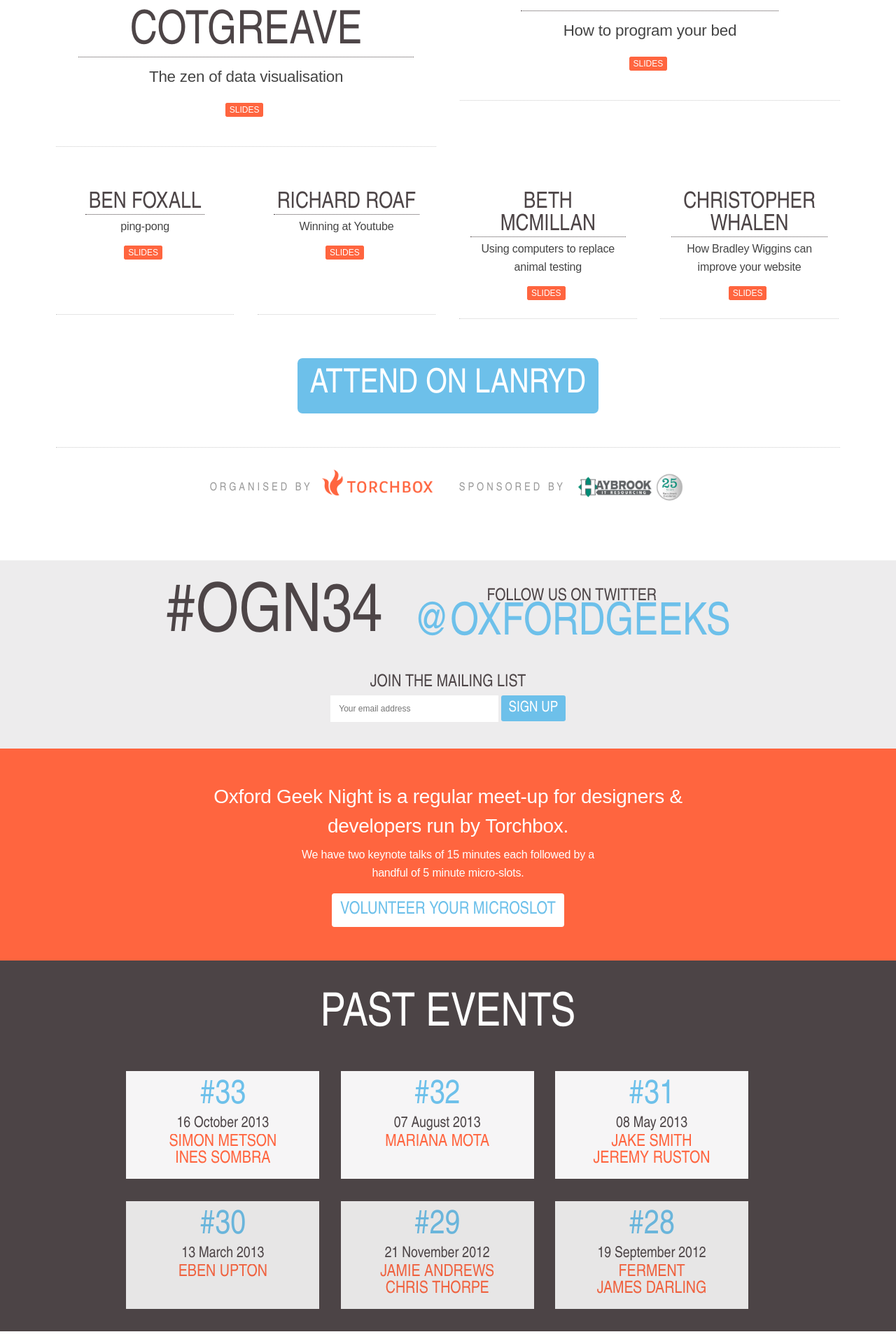
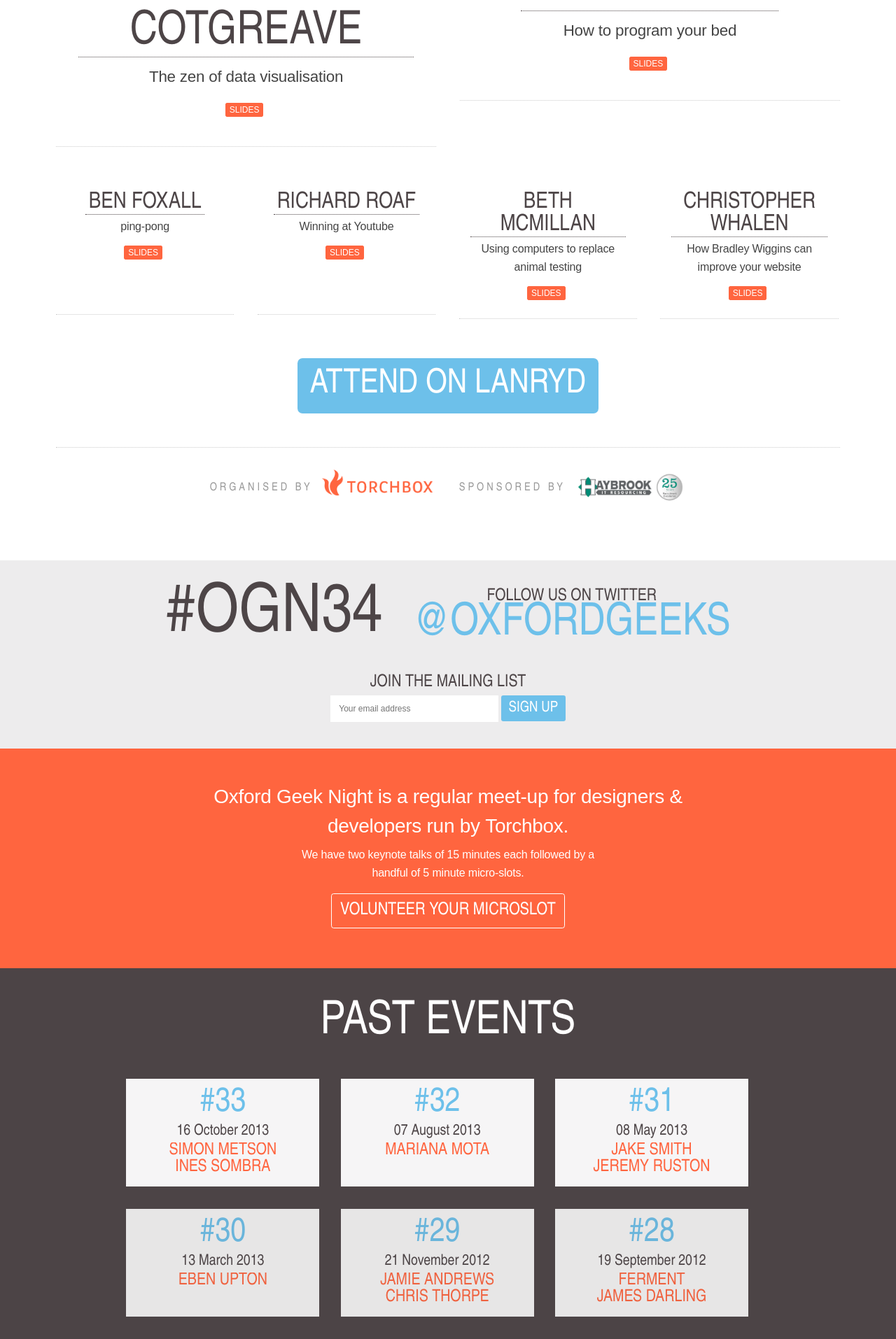
Before and after one commit to torchbox/ogn, a Jekyll site: the page built from index.html, in a window 1280 px wide. Shown: the part 750-2664 px from the top of the page at 70% size. Built offline with Jekyll 4.4.1, drawn with Linux system fonts in a browser that asks for light colours; nearby versions of some CDN libraries; Markdown is read by kramdown in place of the engine named in the settings.

Commit message:
Design refresh

```diff
--- a/assets/css/main.css
+++ b/assets/css/main.css
@@ -594,11 +594,11 @@
 }
 
 .speak .button {
-  display: inline; /* force a line break */
-  background-color: #fff;
-  color: #6dc0ea;
+  background-color: #ff653f;
+  color: #fff;
   width: auto;
-  display: inline-block;
+  border: 1px solid white;
+  overflow: auto;
 }
 
 .speak .button:hover {
```
